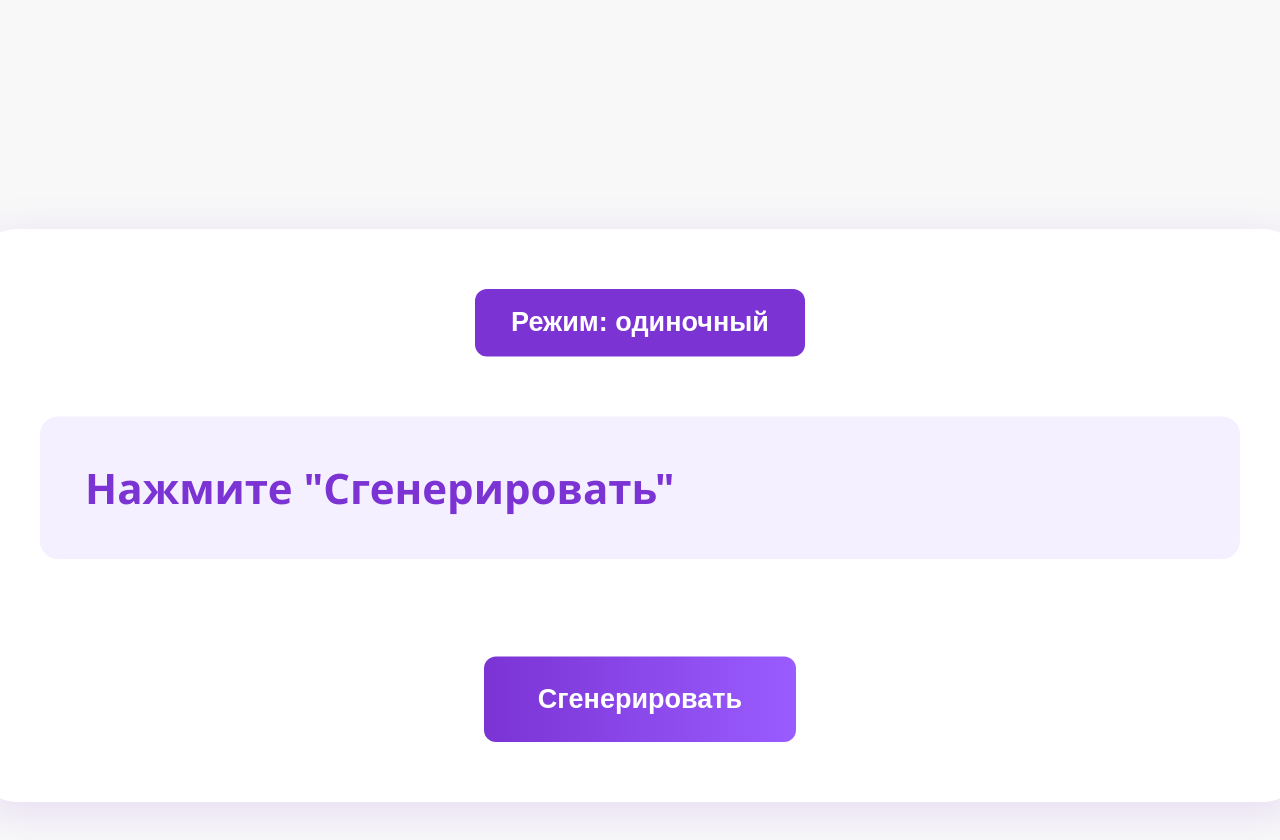
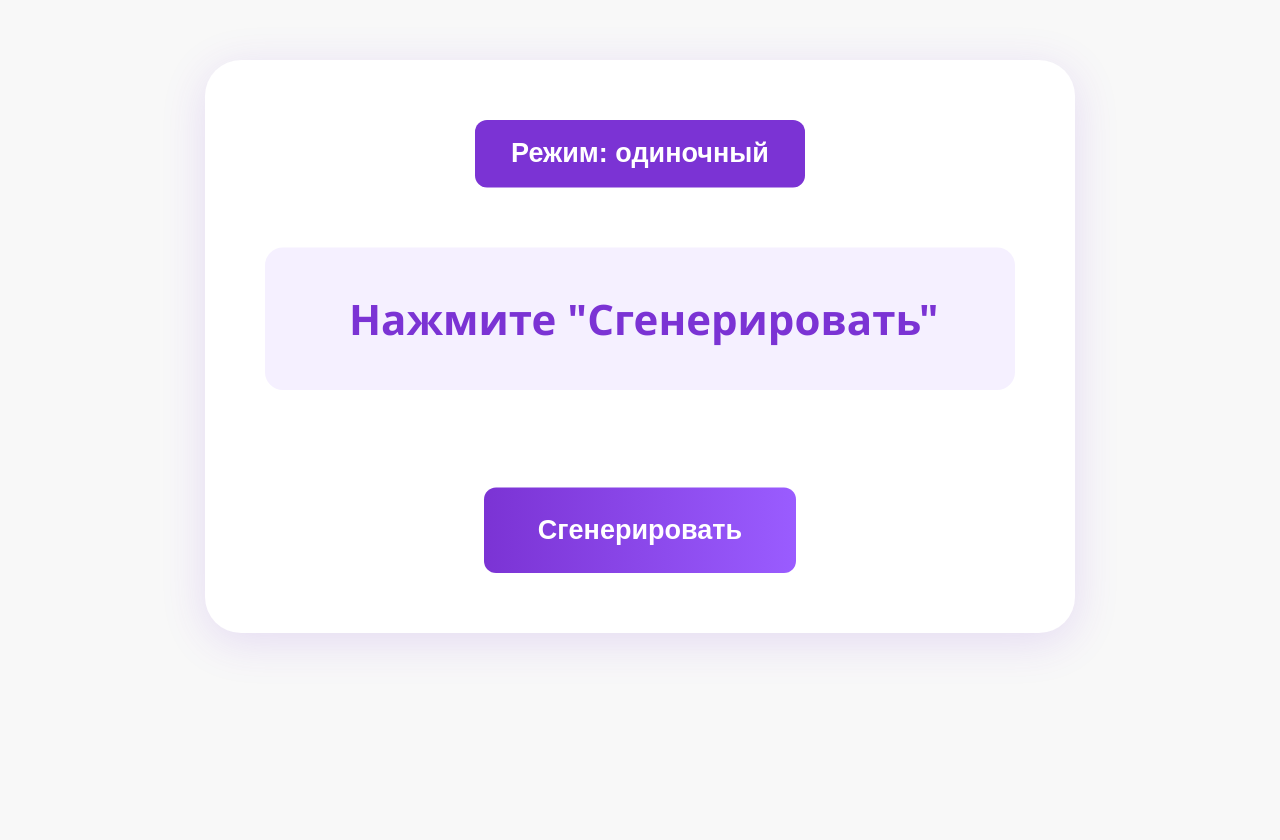
Before and after one commit to DeXander/word_gen, a plain HTML site: page index.html in a window 1280 px wide. Drawn offline with Linux system fonts and the light colour scheme.

Commit message:
add align contayner

```diff
--- a/styles.css
+++ b/styles.css
@@ -4,7 +4,7 @@ body {
     background-color: #f8f8f8;
     display: flex;
     justify-content: center;
-    align-items: center;
+    align-items: flex-start;
     min-height: 100vh;
     margin: 0;
     color: #333;
@@ -18,7 +18,7 @@ body {
     border-radius: 24px;
     box-shadow: 0 6px 30px rgba(123, 51, 212, 0.15);
     width: 90%;
-    max-width: 800px;
+    max-width: 500px;
     transform: scale(1.5);
     transform-origin: center top;
     margin: 40px 0;
@@ -58,7 +58,7 @@ body {
     color: #7B33D4;
     transition: opacity 0.5s ease;
     line-height: 1.6;
-    text-align: left;
+    text-align: center;
     padding-left: 30px;
 }
 
```
Also changed, not shown: 1 other file.
